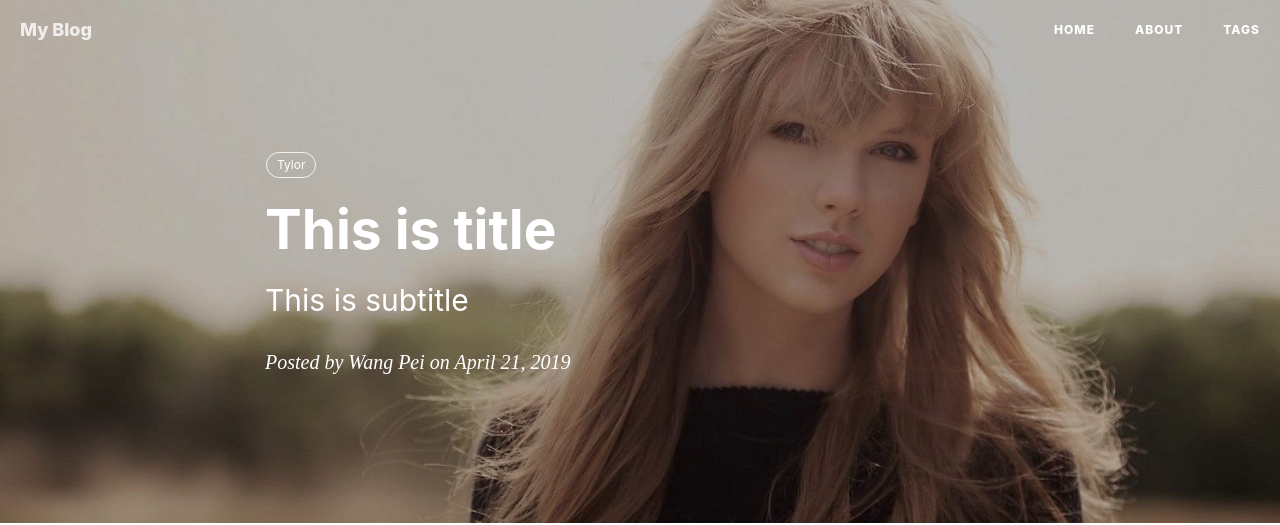
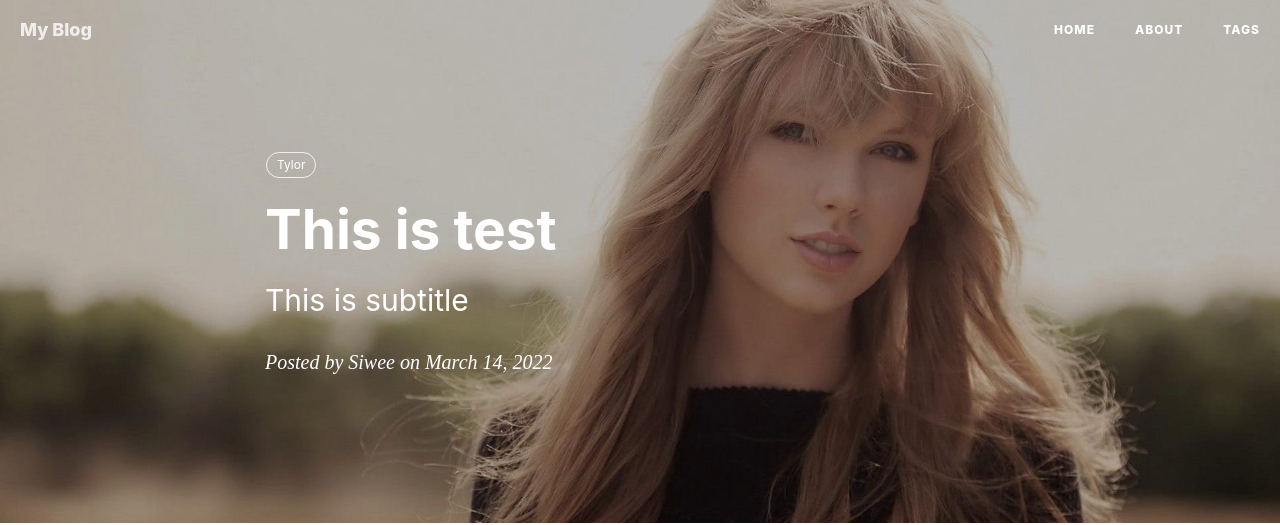
Before and after one commit to lswliusiwei/lswliusiwei.github.io, a Jekyll site: the page built from _posts/2022-03-14-This is a test.md, in a window 1280 px wide. Shown: the top 525 px of the page. Built offline with Jekyll 4.4.1, drawn with Linux system fonts in a browser that asks for light colours; nearby versions of some CDN libraries; comment, search, counter and statistics services are not loaded.

Commit message:
Update and rename 2019-04-21-This is  Title.md to 2022-03-14-This is a test.md

```diff
--- a/_posts/2019-04-21-This is  Title.md
+++ b/_posts/2022-03-14-This is a test.md
@@ -1,9 +1,9 @@
 ---
 layout:     post
-title:      This is title
+title:      This is test
 subtitle:   This is subtitle
-date:       2019-04-21
-author:     Wang Pei
+date:       2022-03-14
+author:     Siwee
 header-img: img/post-bg-swift2.jpg
 catalog: true
 tags:
```
